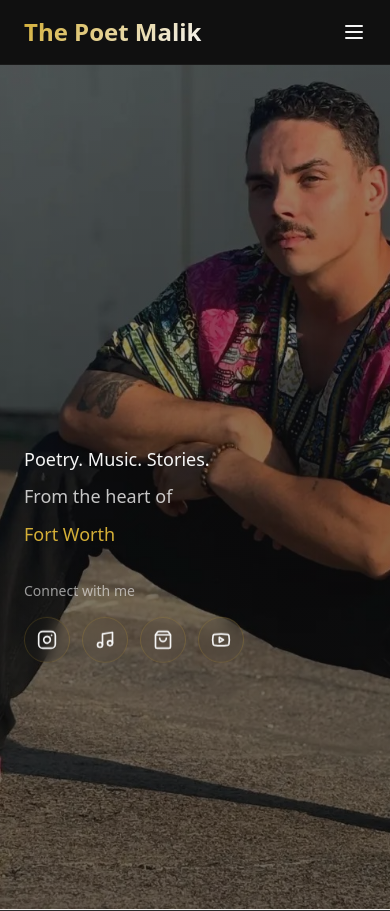
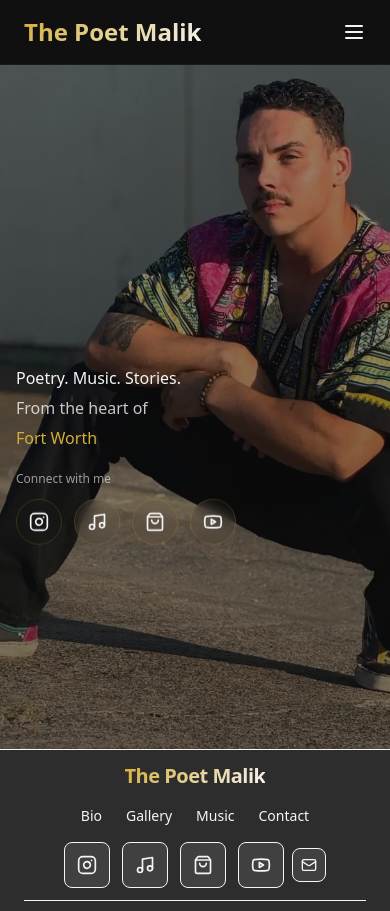
Before and after one commit to Aleem89/the_poet_malik, a Next.js app: page / in a window 390 px wide. Shown: the top 911 px of the page. Built offline with nearby package versions, Linux system fonts and the light colour scheme.

Commit message:
adjusted viewport for homepage

```diff
--- a/app/(home)/page.tsx
+++ b/app/(home)/page.tsx
@@ -3,7 +3,7 @@ import HomeContent from "@/components/HomeContent";
 
 export default async function HomePage() {
   return (
-    <div className="relative min-h-screen flex items-center justify-center overflow-hidden">
+    <div className="relative flex items-center justify-center overflow-hidden" style={{ height: 'calc(100vh - 160px)' }}>
       {/* Background Image with Overlay - Adjusted positioning */}
       <div className="absolute inset-0 z-0">
         <Image
--- a/app/layout.tsx
+++ b/app/layout.tsx
@@ -26,7 +26,7 @@ export default function RootLayout({
     <html lang="en" className={inter.variable}>
       <body className="bg-off-black text-soft-white font-sans min-h-screen flex flex-col">
         <Header />
-        <main className="flex-1 min-h-0">{children}</main>
+        <main className="flex-1">{children}</main>
         <Footer />
       </body>
     </html>
--- a/components/HomeContent.tsx
+++ b/components/HomeContent.tsx
@@ -5,20 +5,20 @@ import SocialLinks from "./SocialLinks";
 
 export default function HomeContent() {
   return (
-    <div className="absolute left-0 top-1/2 transform -translate-y-1/2 translate-y-[-5vh] z-10 text-left pl-6 md:pl-12 lg:pl-16 w-1/3 min-w-80">
+    <div className="absolute left-0 top-1/2 transform -translate-y-1/2 translate-y-[-5vh] z-10 text-left pl-4 sm:pl-6 md:pl-12 lg:pl-16 w-full sm:w-2/3 md:w-1/2 lg:w-1/3 max-w-md sm:max-w-lg md:max-w-xl">
       <motion.div
         initial={{ opacity: 0, y: 20 }}
         animate={{ opacity: 1, y: 0 }}
         transition={{ duration: 0.8, delay: 0.2 }}
-        className="space-y-2"
+        className="space-y-1 sm:space-y-2"
       >
-        <p className="text-lg md:text-xl lg:text-2xl text-soft-white font-light leading-relaxed">
+        <p className="text-base sm:text-lg md:text-xl lg:text-2xl text-soft-white font-light leading-relaxed">
           Poetry. Music. Stories.
         </p>
-        <p className="text-lg md:text-xl lg:text-2xl text-soft-white/80 font-light leading-relaxed">
+        <p className="text-base sm:text-lg md:text-xl lg:text-2xl text-soft-white/80 font-light leading-relaxed">
           From the heart of
         </p>
-        <p className="text-lg md:text-xl lg:text-2xl text-accent-gold font-light leading-relaxed">
+        <p className="text-base sm:text-lg md:text-xl lg:text-2xl text-accent-gold font-light leading-relaxed">
           Fort Worth
         </p>
 
@@ -27,9 +27,9 @@ export default function HomeContent() {
           initial={{ opacity: 0, y: 30 }}
           animate={{ opacity: 1, y: 0 }}
           transition={{ duration: 0.8, delay: 0.6 }}
-          className="pt-6 md:pt-8"
+          className="pt-4 sm:pt-6 md:pt-8"
         >
-          <p className="text-sm md:text-base text-soft-white/60 mb-4 font-light">
+          <p className="text-xs sm:text-sm md:text-base text-soft-white/60 mb-3 sm:mb-4 font-light">
             Connect with me
           </p>
           <div className="flex justify-start">
```
